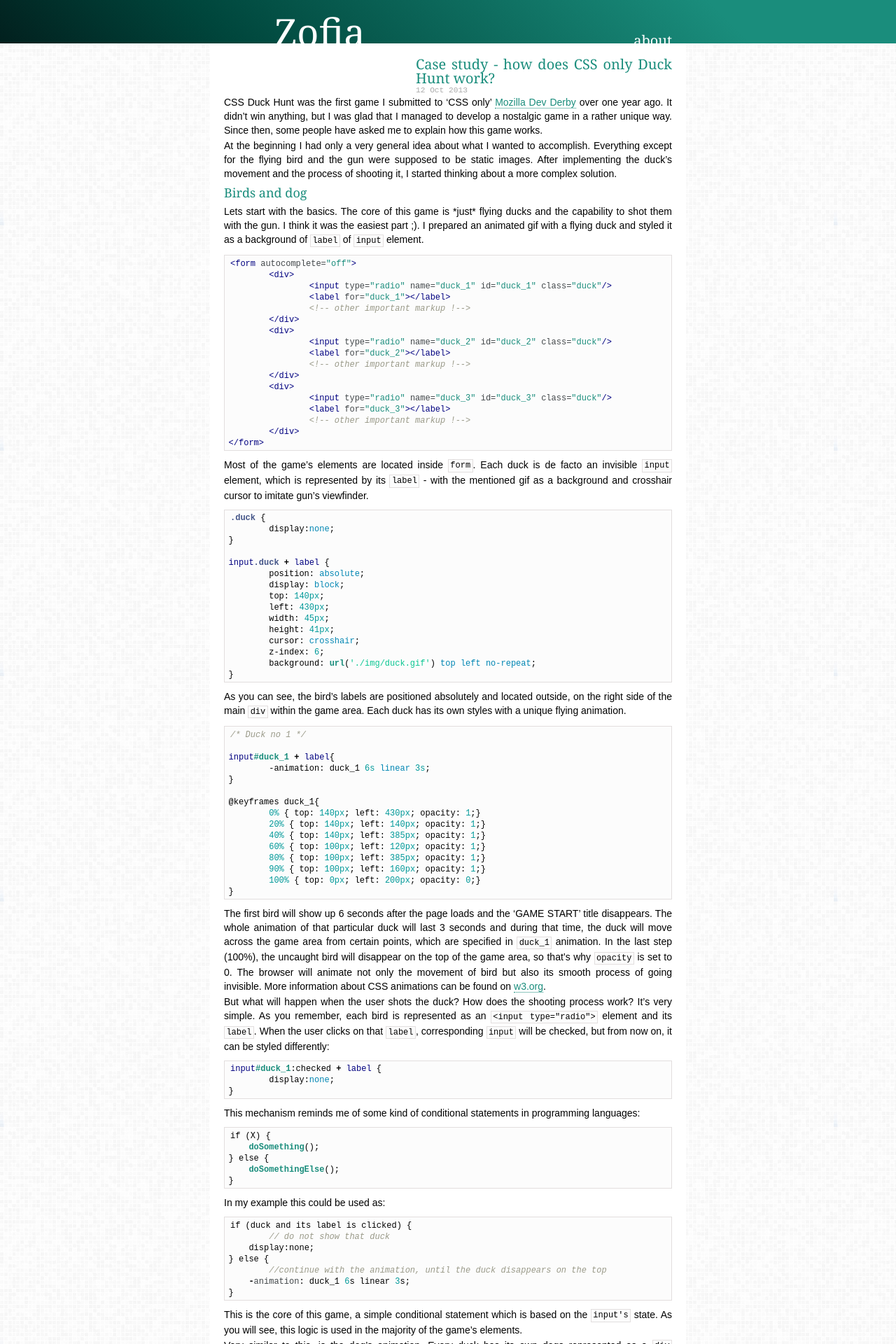
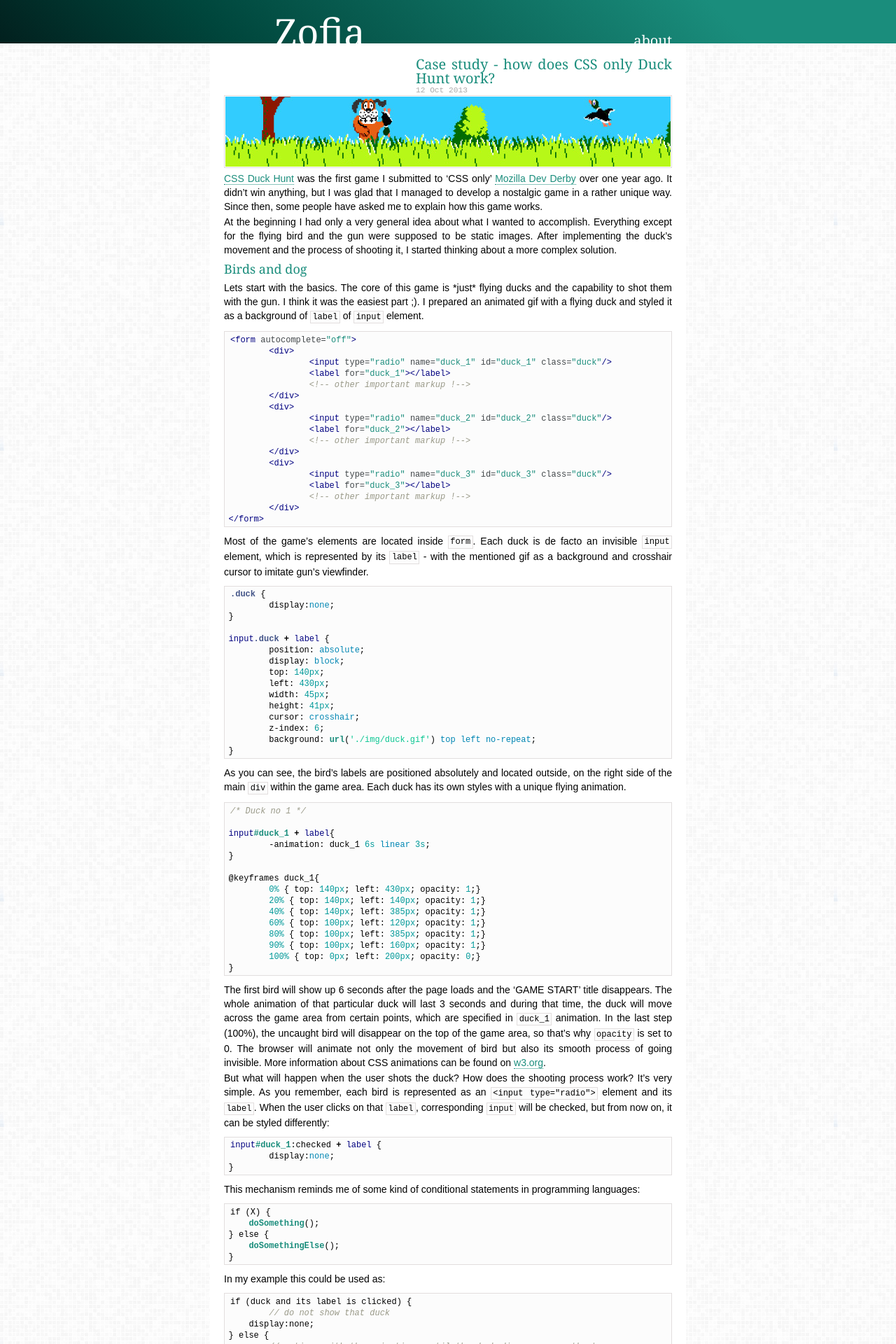
Before and after one commit to Calanthe/Calanthe.github.io, a Jekyll site: the page built from _posts/2013-10-12-case-study-duck-hunt.markdown, in a window 1280 px wide. Shown: the top 1920 px of the page at 70% size. Built offline with Jekyll 4.4.1, drawn with Linux system fonts in a browser that asks for light colours; some web fonts are replaced; Markdown is read by kramdown in place of the engine named in the settings; comment, search, counter and statistics services are not loaded.

Commit message:
duck hunt image and styles

```diff
--- a/_posts/2013-10-12-case-study-duck-hunt.markdown
+++ b/_posts/2013-10-12-case-study-duck-hunt.markdown
@@ -3,8 +3,8 @@ layout: post
 title: "Case study - how does CSS only Duck Hunt work?"
 date:   2013-10-12 19:53:59
 ---
-
-CSS Duck Hunt was the first game I submitted to 'CSS only' [Mozilla Dev Derby][mdn] over one year ago. It didn't win anything, but I was glad that I managed to develop a nostalgic game in a rather unique way. Since then, some people have asked me to explain how this game works.
+![Duck Hunt  CSS only game]({{ site.url }}/assets/duckhunt.jpg)
+[CSS Duck Hunt][mdnduck] was the first game I submitted to 'CSS only' [Mozilla Dev Derby][mdn] over one year ago. It didn't win anything, but I was glad that I managed to develop a nostalgic game in a rather unique way. Since then, some people have asked me to explain how this game works.
 
 At the beginning I had only a very general idea about what I wanted to accomplish. Everything except for the flying bird and the gun were supposed to be static images. After implementing the duck's movement and the process of shooting it, I started thinking about a more complex solution.
 
--- a/css/main.css
+++ b/css/main.css
@@ -248,3 +248,9 @@ pre.terminal code {
   color: #1A8D7C;
   margin: 8px 0;
 }
+
+.posts li p img,
+.post img {
+  border: 1px solid #E2DEDE;
+  padding: 1px;
+}
```
Also changed, not shown: other parts of _posts/2013-10-12-case-study-duck-hunt.markdown (+2 -2 lines), assets/duckhunt.jpg (added).
